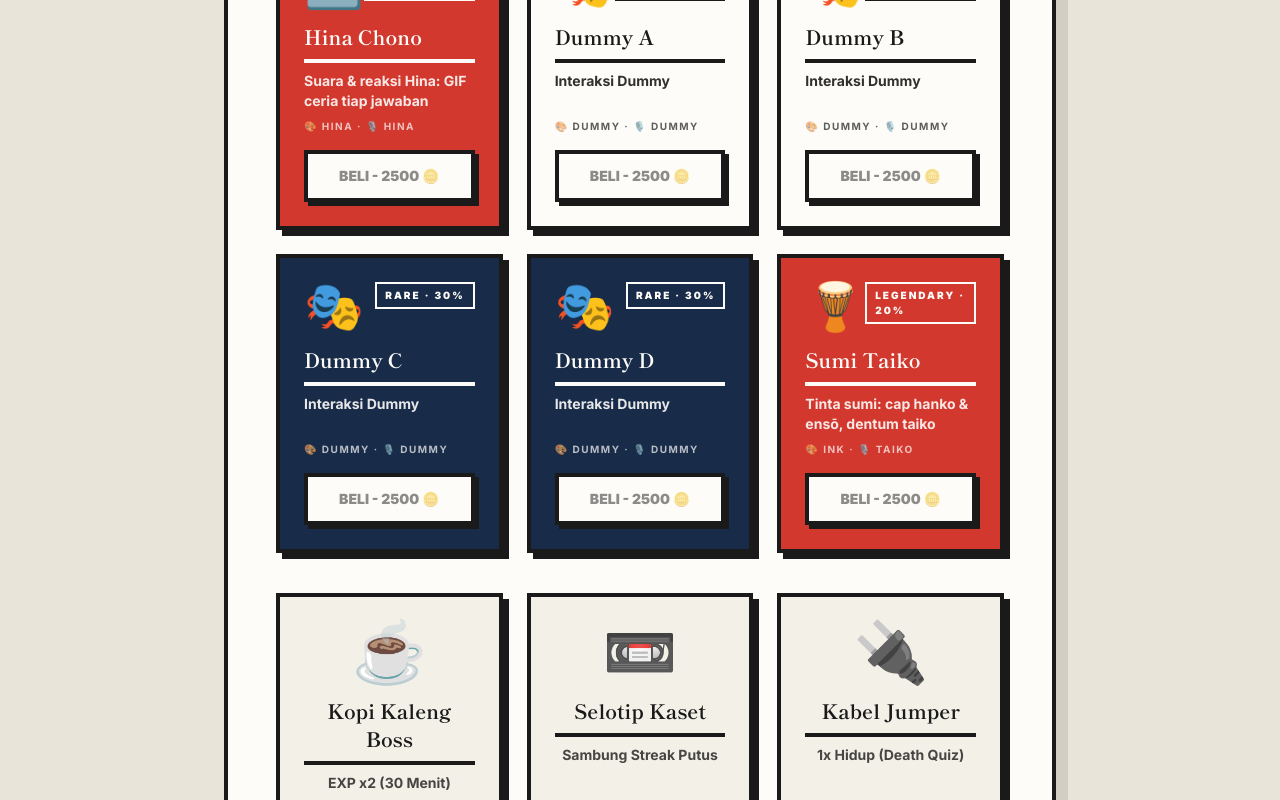
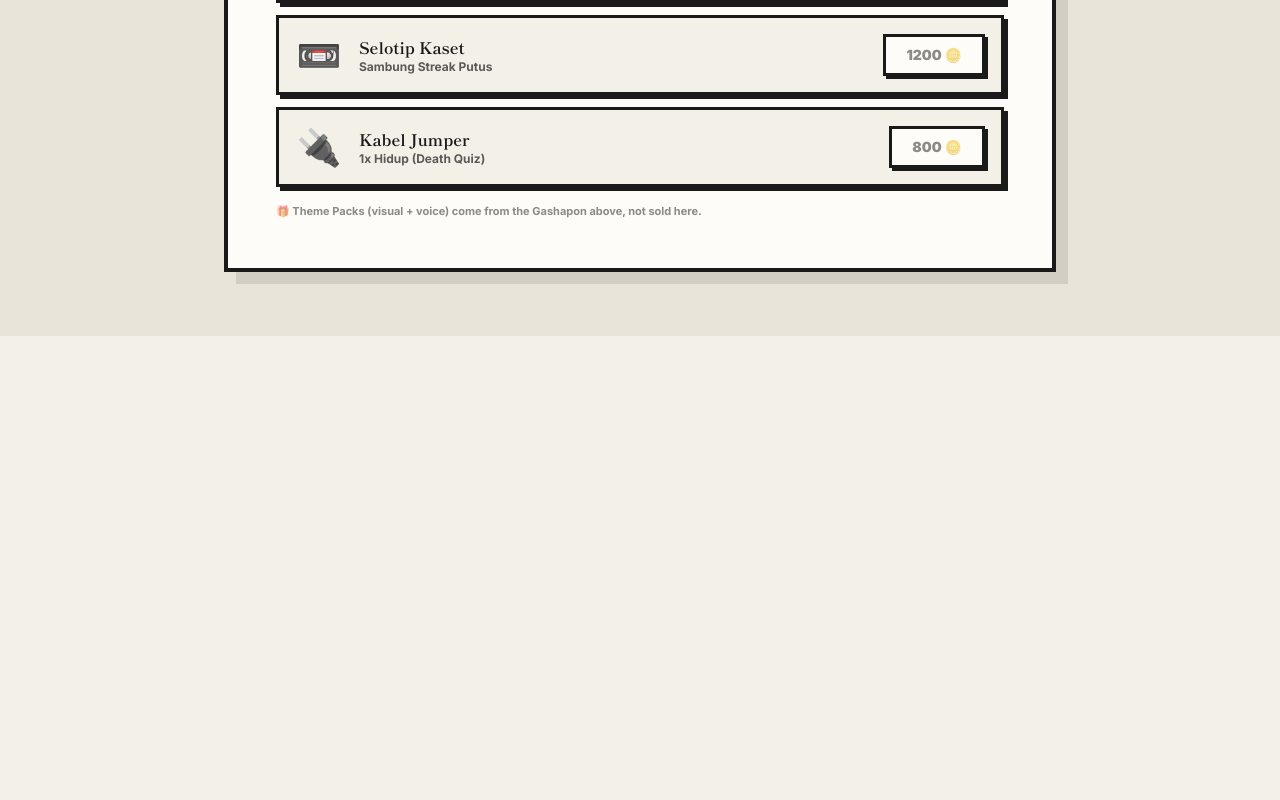
Before and after one commit to MaddLiebert/Japanese-quiz, a React (Vite) app: page /shop in a window 1280 px wide. Shown: the part 900-1700 px from the top of the page. After the commit the page ends 1236 px from the top, so only its background shows below. Built offline with nearby package versions, Linux system fonts and the light colour scheme.

Commit message:
refactor(shop): hapus etalase Theme Pack (pack hanya dari gacha) + item jadi baris compact (hemat 36% scroll) + hapus buyPack dead code

```diff
--- a/src/features/progress/ProgressContext.jsx
+++ b/src/features/progress/ProgressContext.jsx
@@ -1,5 +1,5 @@
 import { createContext, useContext, useState, useEffect, useCallback, useMemo, useRef } from 'react';
-import { getPack, rollPackId, isPackReady } from '../packs/packs';
+import { rollPackId } from '../packs/packs';
 import { getItem, addItem, removeItem } from '../items/items';
 import { applyStreakBonus } from './streak';
 import { WRITE_GATE_KEY } from '../writing/writeGate';
@@ -490,24 +490,6 @@ export const ProgressProvider = ({ children }) => {
     return 'used';
   }, []);
 
-  // Beli pack. Return: 'bought' | 'owned' | 'poor' | 'invalid'
-  const buyPack = useCallback((packId) => {
-    const pack = getPack(packId);
-    if (!pack || !isPackReady(pack)) return 'invalid';
-    const owned = progressRef.current?.ownedPacks || [];
-    if (owned.includes(packId)) return 'owned';
-    const balance = progressRef.current?.medaru || 0;
-    if (balance < pack.price) return 'poor';
-    setProgress(prev => {
-      const ownedNow = prev.ownedPacks || [];
-      if (ownedNow.includes(packId)) return prev;
-      const bal = prev.medaru || 0;
-      if (bal < pack.price) return prev;
-      return { ...prev, medaru: bal - pack.price, ownedPacks: [...ownedNow, packId], activePack: packId };
-    });
-    return 'bought';
-  }, []);
-
   // ON/OFF pack. Return true kalau sekarang aktif.
   const togglePack = useCallback((packId) => {
     let nowActive = false;
@@ -569,7 +551,7 @@ export const ProgressProvider = ({ children }) => {
   }, []);
 
   return (
-    <UserStatsContext.Provider value={{ progress, username, setUsername, addXp, completeQuiz, spendMedaru, buyItem, consumeItem, buyPack, togglePack, rollGacha, resetProgress }}>
+    <UserStatsContext.Provider value={{ progress, username, setUsername, addXp, completeQuiz, spendMedaru, buyItem, consumeItem, togglePack, rollGacha, resetProgress }}>
       <ItemProgressContext.Provider value={{ itemProgress, weakItems, recordAnswer, forceMasterItem }}>
         <AchievementsContext.Provider value={{ achievements, selectedBadges, setSelectedBadges, ACHIEVEMENT_META, unlockAchievement }}>
           {children}
--- a/src/features/shop/Shop.jsx
+++ b/src/features/shop/Shop.jsx
@@ -3,31 +3,20 @@ import { useNavigate } from "react-router-dom";
 import { motion, AnimatePresence } from "motion/react";
 import { useUserStats, getRank } from "../progress/ProgressContext";
 import { useLanguage } from "../../context/LanguageContext";
-import { PACKS, PACK_RARITY, isPackReady } from "../packs/packs";
 import { SHOP_ITEMS } from "../items/items";
 import { GachaSlotOverlay } from "../gacha/GachaSlotOverlay";
 
 const GACHA_PRICE_1X = 100;
 const GACHA_PRICE_10X = 900;
 
-const RARITY_STYLE = {
-  common:    { bg: 'bg-kinari-light', text: 'text-sumi',         border: 'border-sumi' },
-  rare:      { bg: 'bg-ai',           text: 'text-kinari-light', border: 'border-sumi' },
-  legendary: { bg: 'bg-shu',          text: 'text-kinari-light', border: 'border-sumi' },
-};
-
 export function Shop() {
-  const { progress, buyItem, buyPack, rollGacha } = useUserStats();
+  const { progress, buyItem, rollGacha } = useUserStats();
   const { language } = useLanguage();
   const navigate = useNavigate();
   const [pullResult, setPullResult] = useState(null);
 
   const medaru = progress.medaru || 0;
-  const ownedPacks = progress.ownedPacks || [];
   const ownedItems = progress.ownedItems || {};
-
-  // Pack yang sudah dimiliki TIDAK tampil di Shop — pindah ke backpack (🎒).
-  const shopPacks = PACKS.filter((p) => !ownedPacks.includes(p.id));
 
   const handlePurchase = (item) => {
     const res = buyItem(item.id);
@@ -44,14 +33,6 @@ export function Shop() {
       return;
     }
     setPullResult(res);
-  };
-
-  const handleBuyPack = (pack) => {
-    if (!isPackReady(pack)) return;
-    const result = buyPack(pack.id);
-    if (result === 'poor') {
-      alert(language === 'id' ? `Medaru kurang! Butuh ${pack.price}, saldo kamu ${medaru}.` : `Not enough Medaru! Need ${pack.price}, you have ${medaru}.`);
-    }
   };
 
   return (
@@ -168,9 +149,9 @@ export function Shop() {
             </div>
           </section>
 
-          {/* Etalase Section */}
+          {/* Etalase Section — hanya barang konsumsi (Theme Pack dari gacha) */}
           <section>
-            <div className="flex items-center gap-4 mb-8">
+            <div className="flex items-center gap-4 mb-6">
               <h2 className="text-2xl font-serif font-black text-sumi tracking-tight">
                 {language === 'id' ? 'Etalase Warung Kakek' : 'Grandpa Shop Shelf'}
               </h2>
@@ -178,90 +159,47 @@ export function Shop() {
               <span className="text-[10px] uppercase tracking-[0.3em] font-bold text-sumi/40">品物</span>
             </div>
 
-            {/* Kartu Theme Pack — hanya yang BELUM dimiliki */}
-            {shopPacks.length === 0 ? (
-              <p className="text-sm font-bold text-sumi/50 border-[3px] border-dashed border-sumi/20 p-6 text-center mb-10">
-                {language === 'id'
-                  ? 'Semua Theme Pack sudah kamu miliki! Buka Tas Punggung 🎒 untuk memakainya.'
-                  : 'You own every Theme Pack! Open the Backpack 🎒 to equip them.'}
-              </p>
-            ) : (
-              <div className="grid grid-cols-1 sm:grid-cols-2 lg:grid-cols-3 gap-6 mb-10">
-                {shopPacks.map((pack) => {
-                  const ready = isPackReady(pack);
-                  const affordable = medaru >= pack.price;
-                  const rarity = PACK_RARITY[pack.rarity] || PACK_RARITY.common;
-                  const st = RARITY_STYLE[pack.rarity] || RARITY_STYLE.common;
-                  const label = !ready
-                    ? (language === 'id' ? 'SEGERA' : 'SOON')
-                    : `BELI - ${pack.price} 🪙`;
-                  const color = !ready
-                    ? 'bg-kinari-light text-sumi/40'
-                    : affordable ? 'bg-ai text-kinari-light' : 'bg-kinari-light text-sumi/50';
-                  return (
-                    <div
-                      key={pack.id}
-                      className={`${st.bg} border-[4px] ${st.border} shadow-[6px_6px_0_0_#1a1a1a] flex flex-col p-6 relative overflow-hidden ${st.text}`}
-                    >
-                      <div className="flex items-start justify-between mb-4">
-                        <div className="text-5xl">{pack.icon}</div>
-                        <span className="text-[10px] font-black uppercase tracking-[0.2em] px-2 py-1 border-[2px] border-current">
-                          {rarity.label} · {rarity.weight}%
-                        </span>
-                      </div>
-                      <h3 className="text-xl font-serif font-black border-b-4 border-current pb-2 mb-2">
-                        {pack.name}
-                      </h3>
-                      <p className="text-sm font-bold mb-2 flex-grow opacity-90">{pack.desc}</p>
-                      <p className="text-[10px] font-bold uppercase tracking-[0.15em] mb-4 opacity-70">
-                        🎨 {pack.visual} · 🎙️ {pack.voice}
-                      </p>
-                      <button
-                        type="button"
-                        disabled={!ready}
-                        onClick={() => handleBuyPack(pack)}
-                        className={`py-3 font-black text-sm w-full border-4 border-sumi shadow-[4px_4px_0_0_#1a1a1a] active:translate-y-1 active:shadow-none transition-all disabled:opacity-60 disabled:cursor-not-allowed ${color}`}
-                      >
-                        {label}
-                      </button>
-                    </div>
-                  );
-                })}
-              </div>
-            )}
-
-            {/* Barang konsumsi */}
-            <div className="grid grid-cols-1 sm:grid-cols-2 lg:grid-cols-3 gap-6">
+            {/* Barang konsumsi — baris compact biar hemat scroll */}
+            <div className="flex flex-col gap-3">
               {SHOP_ITEMS.map((item) => {
                 const have = ownedItems[item.id] || 0;
+                const affordable = medaru >= item.price;
                 return (
                   <div
                     key={item.id}
-                    className="bg-kinari border-[4px] border-sumi shadow-[6px_6px_0_0_#1a1a1a] flex flex-col text-center p-6 relative overflow-hidden"
+                    className="bg-kinari border-[3px] border-sumi shadow-[4px_4px_0_0_#1a1a1a] flex items-center gap-3 sm:gap-4 p-3 sm:p-4 relative"
                   >
-                    {have > 0 && (
-                      <span className="absolute top-3 right-3 bg-matcha text-kinari-light text-[10px] font-black px-2 py-1 border-[2px] border-sumi">
-                        ×{have}
-                      </span>
-                    )}
-                    <div className="text-6xl mb-4">{item.icon}</div>
-                    <h3 className="text-xl font-serif font-black border-b-4 border-sumi pb-2 mb-2 text-sumi">
-                      {item.name}
-                    </h3>
-                    <p className="text-sm font-bold mb-6 flex-grow text-sumi/80">{item.desc}</p>
+                    <div className="text-3xl sm:text-4xl shrink-0 w-12 text-center">{item.icon}</div>
+                    <div className="flex-grow min-w-0">
+                      <h3 className="text-sm sm:text-base font-serif font-black text-sumi truncate">
+                        {item.name}
+                        {have > 0 && (
+                          <span className="ml-2 align-middle bg-matcha text-kinari-light text-[9px] font-black px-1.5 py-0.5 border-[2px] border-sumi">
+                            ×{have}
+                          </span>
+                        )}
+                      </h3>
+                      <p className="text-[11px] sm:text-xs font-bold text-sumi/70 truncate">{item.desc}</p>
+                    </div>
                     <button
                       type="button"
                       onClick={() => handlePurchase(item)}
-                      className={`py-3 font-black text-lg w-full border-4 border-sumi shadow-[4px_4px_0_0_#1a1a1a] active:translate-y-1 active:shadow-none transition-all ${
-                        medaru >= item.price ? "bg-ai text-kinari-light" : "bg-kinari-light text-sumi/50"
+                      className={`shrink-0 px-3 sm:px-5 py-2 font-black text-xs sm:text-sm border-[3px] border-sumi shadow-[3px_3px_0_0_#1a1a1a] active:translate-y-[2px] active:shadow-none transition-all ${
+                        affordable ? "bg-ai text-kinari-light" : "bg-kinari-light text-sumi/50"
                       }`}
                     >
-                      BELI - {item.price} 🪙
+                      {item.price} 🪙
                     </button>
                   </div>
                 );
               })}
             </div>
+
+            <p className="text-[11px] font-bold text-sumi/50 mt-4">
+              {language === 'id'
+                ? '🎁 Theme Pack (visual + suara) didapat dari Gashapon di atas, bukan dibeli.'
+                : '🎁 Theme Packs (visual + voice) come from the Gashapon above, not sold here.'}
+            </p>
           </section>
 
         </div>
```
